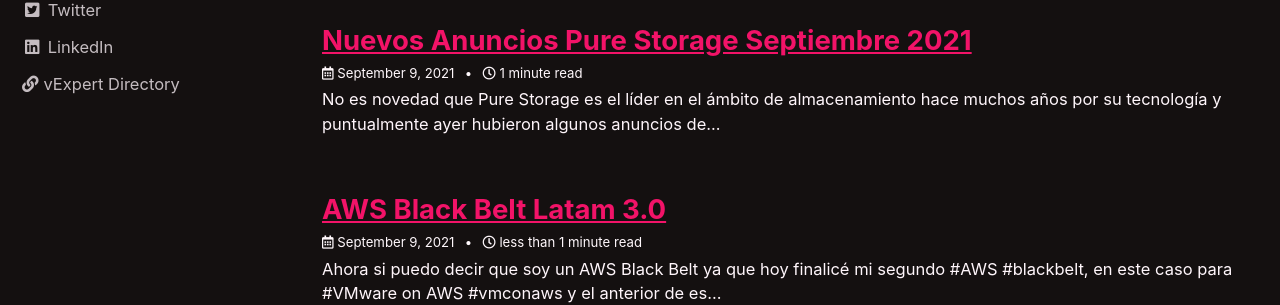
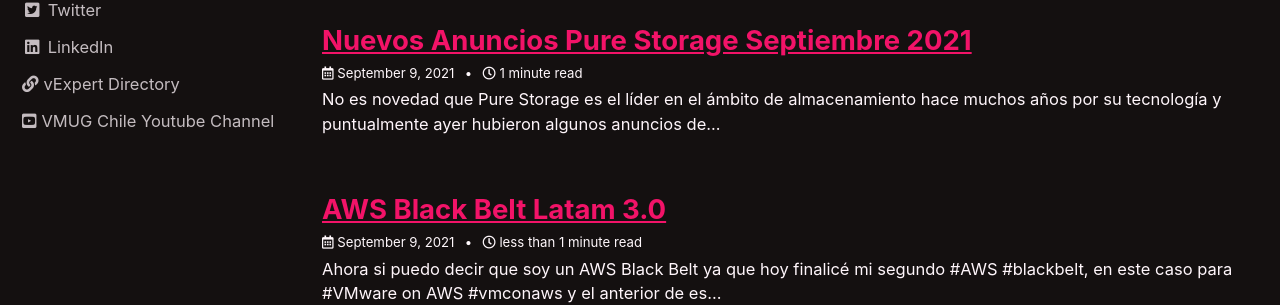
Before and after one commit to dcabai/dcabai.github.io, a Jekyll site: the page built from index.html, in a window 1280 px wide. Shown: the part 382-687 px from the top of the page. Built offline with Jekyll 4.4.1, drawn with Linux system fonts in a browser that asks for light colours; cached includes are drawn as plain includes; the list of posts is cut into pages by our own code.

Commit message:
Update _config.yml

```diff
--- a/_config.yml
+++ b/_config.yml
@@ -131,6 +131,9 @@
     - label: "vExpert Directory"
       icon:
       url: "https://vexpert.vmware.com/directory/5333"
+    - label: "VMUG Chile Youtube Channel"
+      icon: "fab fa-youtube-square"
+      url: "https://www.youtube.com/channel/UCJBvlGdOmmtGW10BwIv37cA"
 
 
 # Site Footer
```
